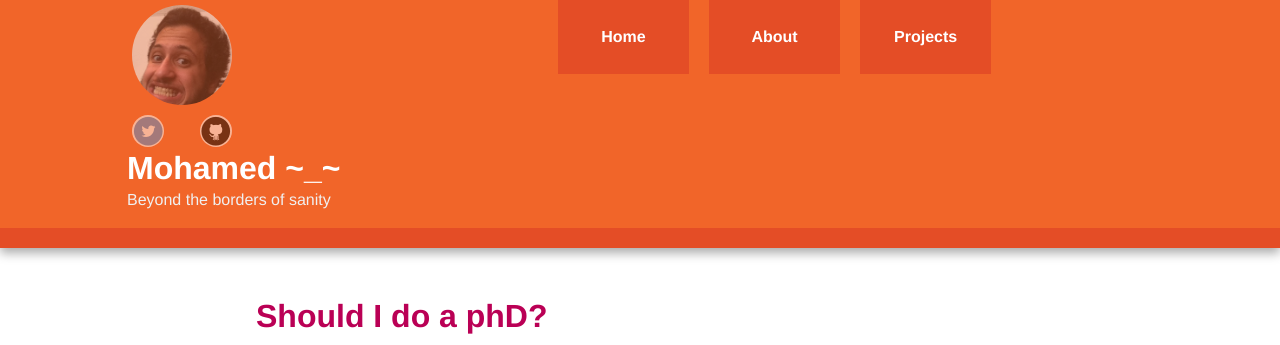
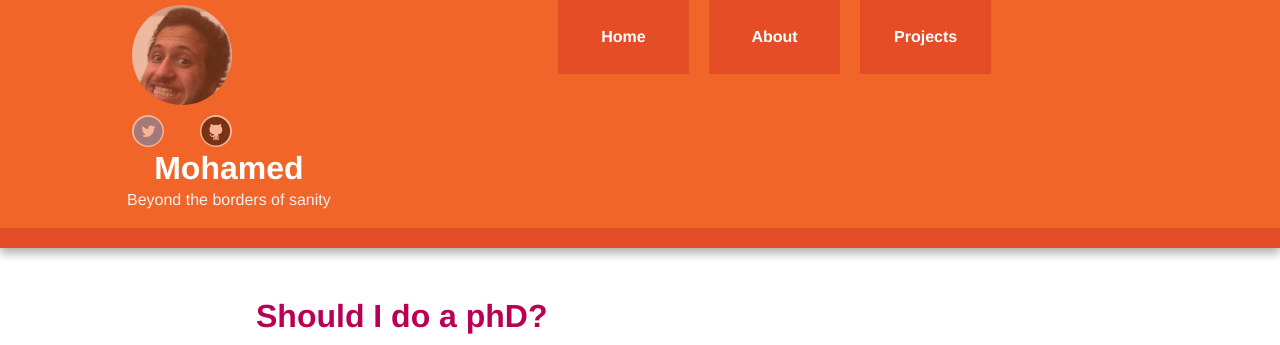
Before and after one commit to motatoes/motatoes.github.io, a Jekyll site: the page built from index.html, in a window 1280 px wide. Shown: the top 345 px of the page. Built offline with Jekyll 4.4.1, drawn with Linux system fonts in a browser that asks for light colours; nearby versions of some CDN libraries; the list of posts is cut into pages by our own code.

```diff
--- a/_includes/header.html
+++ b/_includes/header.html
@@ -10,7 +10,7 @@
 					<div class="icon github transparent"></div>
 				</a>
 			</div>
-			<h1 id="title">Mohamed ~_~</h1>
+			<h1 id="title">Mohamed</h1>
 			<p class="caption">Beyond the borders of sanity</p>
 		</div>
 		<nav>
```
